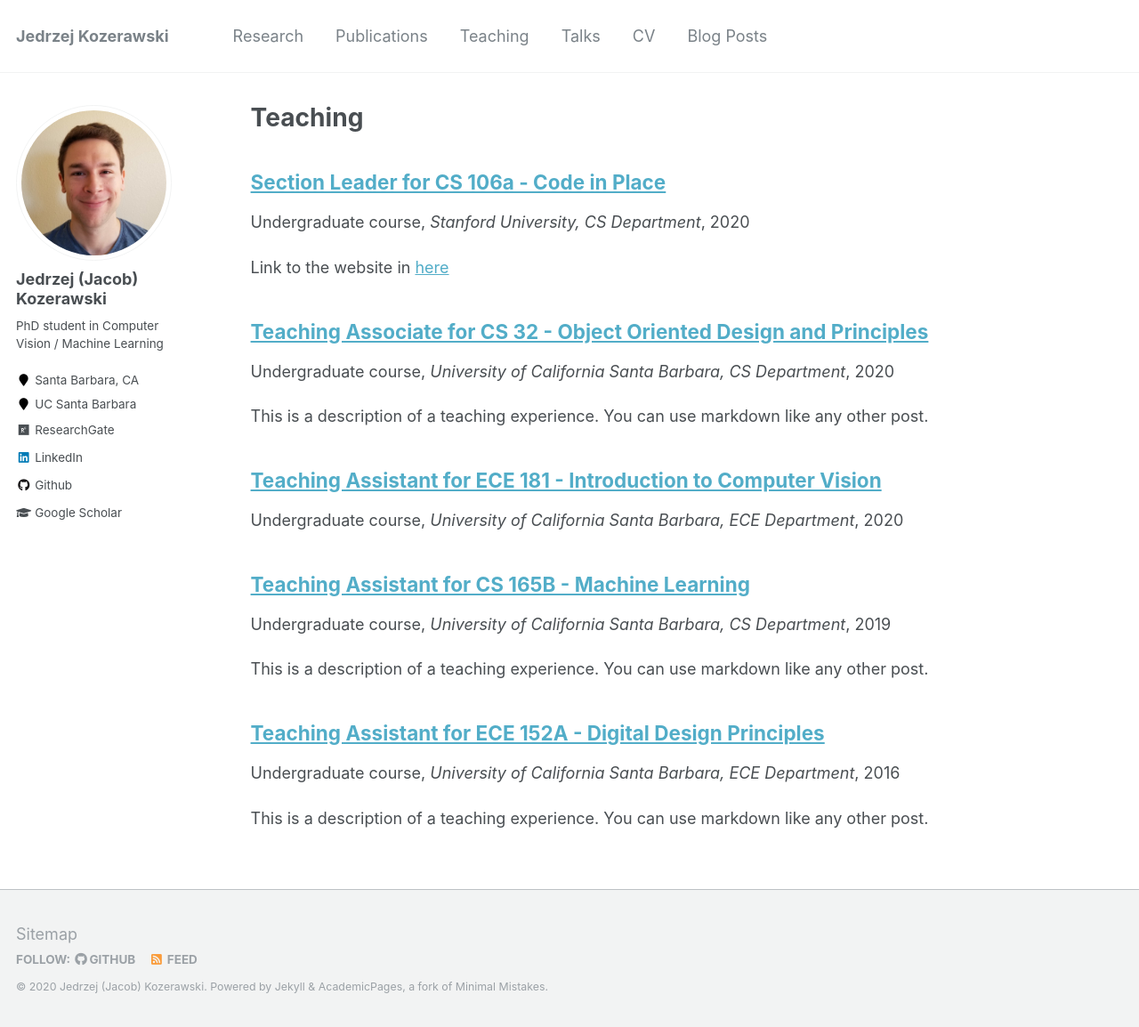
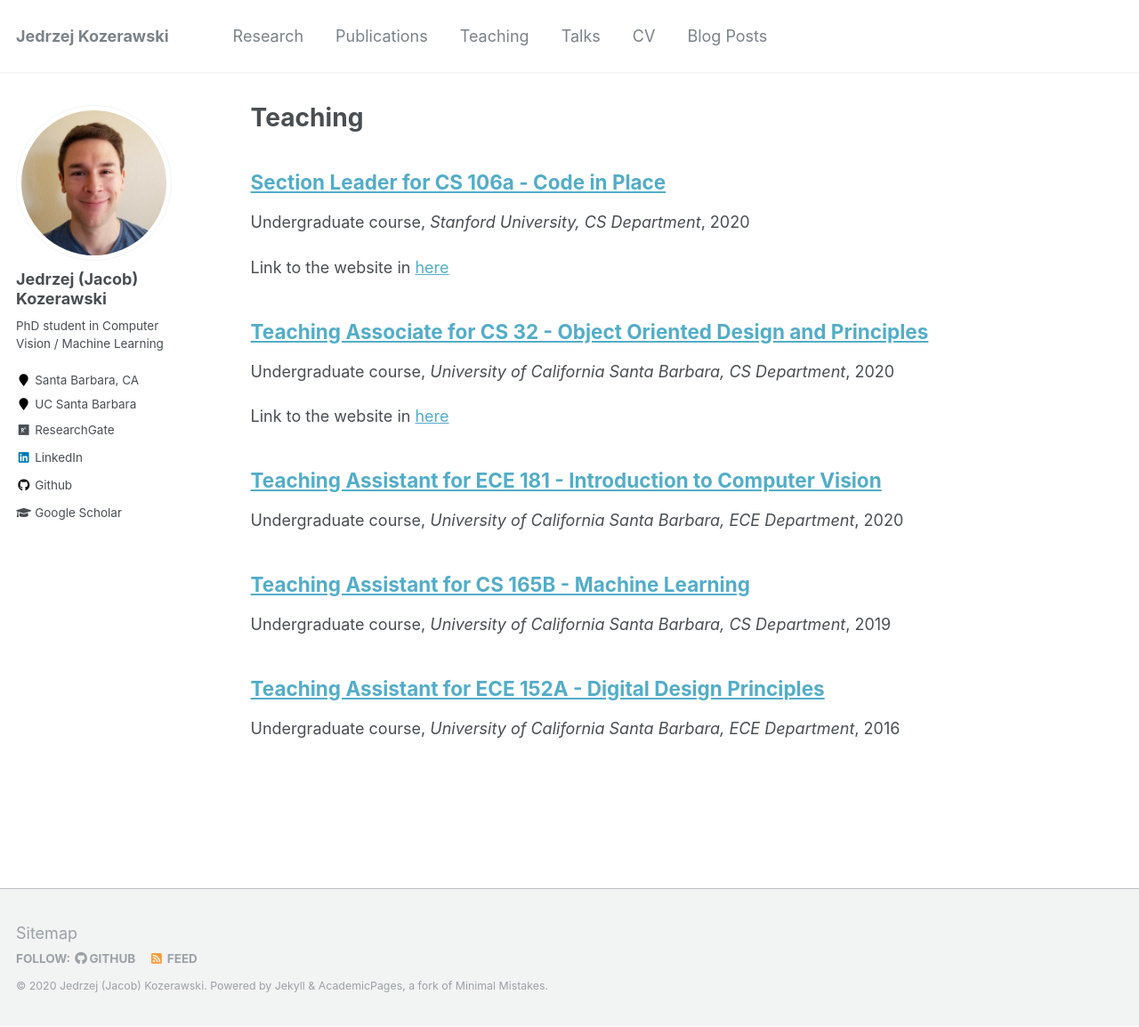
Before and after one commit to JKozerawski/jkozerawski.github.io, a Jekyll site: the page built from _pages/teaching.html, in a window 1280 px wide and 1154 px high. Shown: the whole window at 89% size. Built offline with Jekyll 4.4.1, drawn with Linux system fonts in a browser that asks for light colours.

Commit message:
Changed course description v4

```diff
--- a/_teaching/2016-winter-ece152a.md
+++ b/_teaching/2016-winter-ece152a.md
@@ -7,14 +7,3 @@ venue: "University of California Santa Barbara, ECE Department"
 date: 2016-01-07
 location: "Santa Barbara, United States"
 ---
-
-This is a description of a teaching experience. You can use markdown like any other post.
-
-Heading 1
-======
-
-Heading 2
-======
-
-Heading 3
-======
--- a/_teaching/2019-winter-cs165b.md
+++ b/_teaching/2019-winter-cs165b.md
@@ -7,14 +7,3 @@ venue: "University of California Santa Barbara, CS Department"
 date: 2019-01-07
 location: "Santa Barbara, United States"
 ---
-
-This is a description of a teaching experience. You can use markdown like any other post.
-
-Heading 1
-======
-
-Heading 2
-======
-
-Heading 3
-======
```
Also changed, not shown: _teaching/2020-spring-cs32.md (+1 -10 lines).
